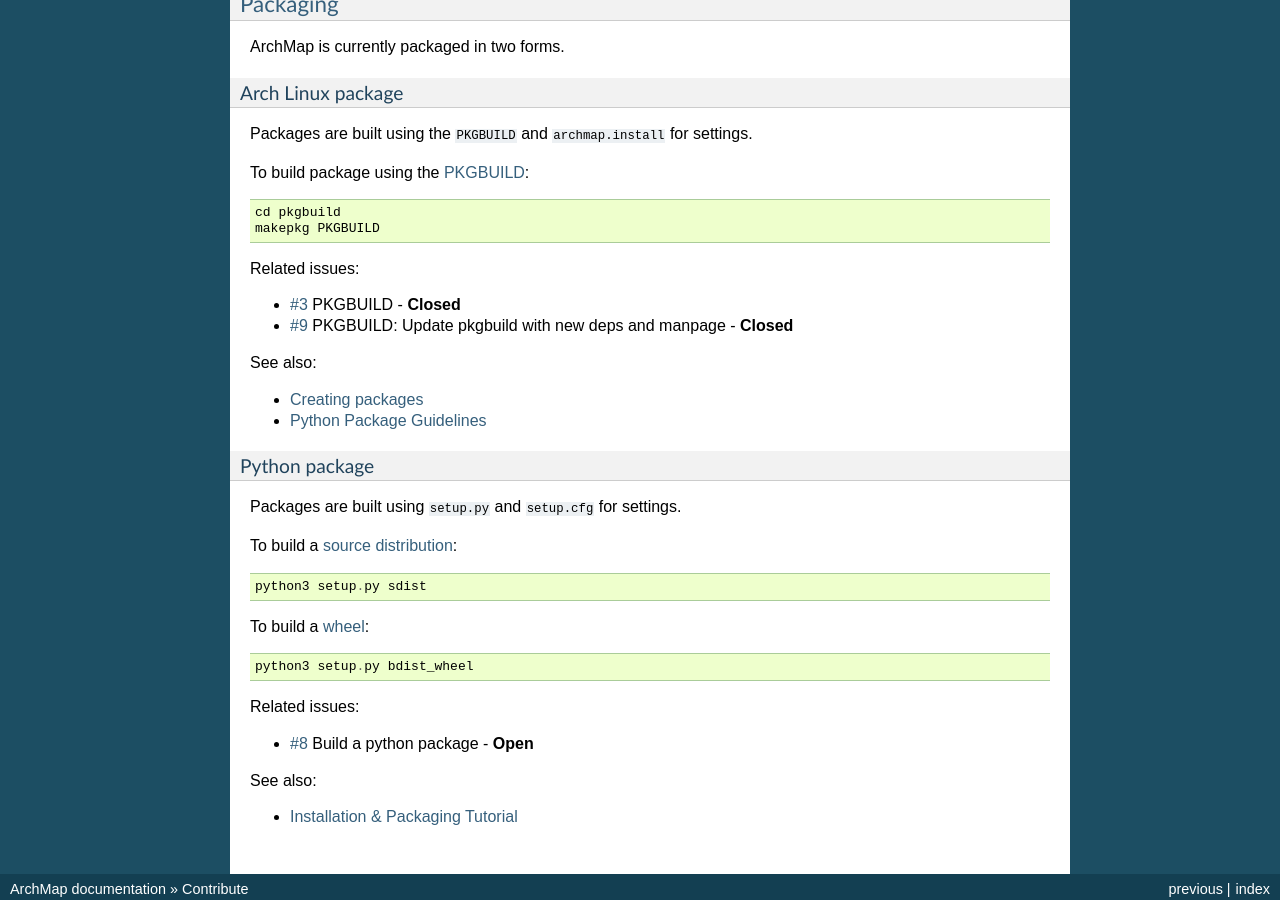
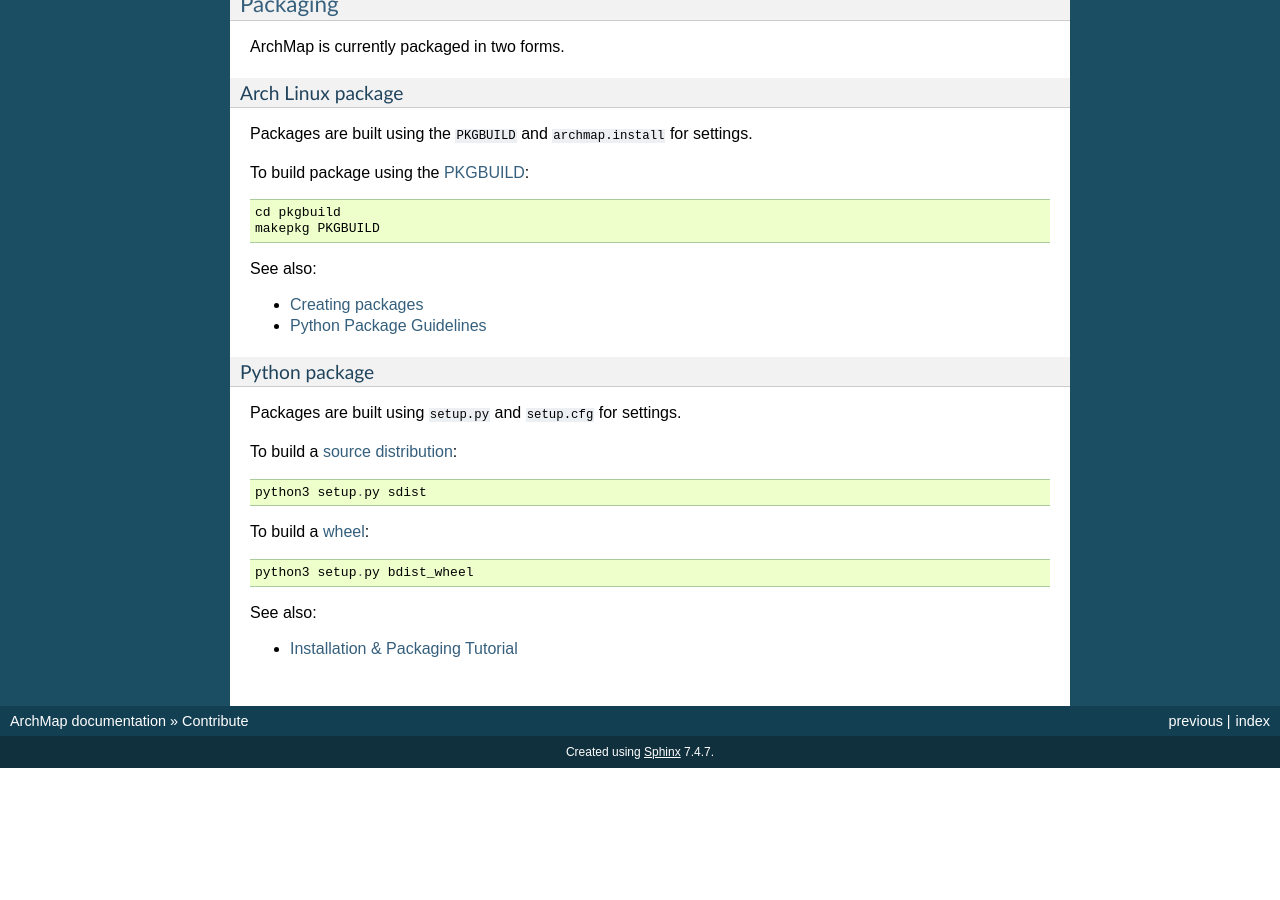
Before and after one commit to guyfawcus/ArchMap, a Sphinx documentation site: the page built from docs/development/index.rst, in a window 1280 px wide and 900 px high, scrolled down 2027 px. Built offline with Sphinx 7.4.7, drawn with Linux system fonts in a browser that asks for light colours; after the commit the page ends 2795 px from its top, so only the background shows below that.

Commit message:
Docs: remove related issues - out-of-date

```diff
--- a/docs/development/index.rst
+++ b/docs/development/index.rst
@@ -119,11 +119,6 @@
     cd pkgbuild
     makepkg PKGBUILD
 
-Related issues:
-
-* `#3 <https://github.com/guyfawcus/ArchMap/pull/3>`_ PKGBUILD - **Closed**
-* `#9 <https://github.com/guyfawcus/ArchMap/pull/9>`_ PKGBUILD: Update pkgbuild with new deps and manpage - **Closed**
-
 See also:
 
 * `Creating packages <https://wiki.archlinux.org/index.php/Creating_packages>`_
@@ -143,10 +138,6 @@
 
    python3 setup.py bdist_wheel
 
-Related issues:
-
-* `#8 <https://github.com/guyfawcus/ArchMap/issues/8>`_ Build a python package - **Open**
-
 See also:
 
 * `Installation & Packaging Tutorial <http://packaging.python.org/en/latest/tutorial.html>`_
```
